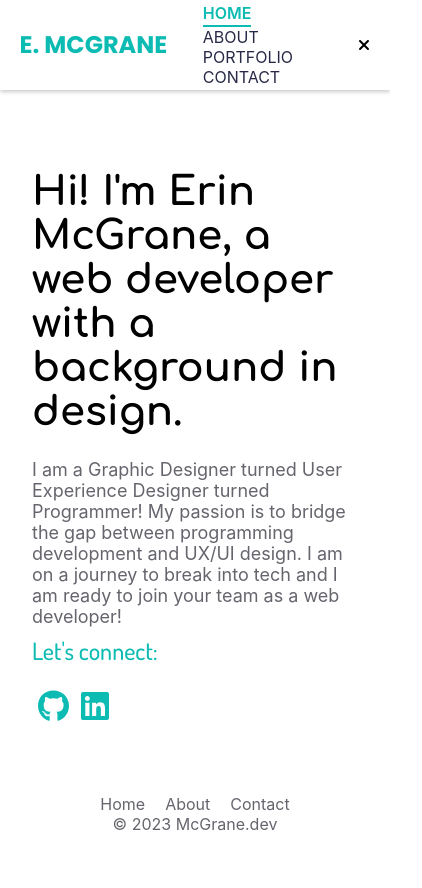
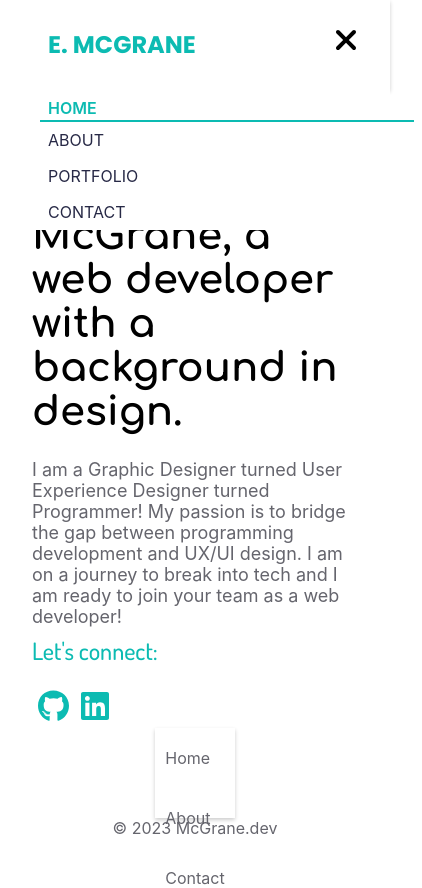
Before and after one commit to mcgrane18482/react-portfolio-site, a React (Create React App) app in the folder react-app/: page / in a window 390 px wide. Both pictures are taken after a click on the icon 363 px from the left and 45 px from the top of the page. Shown: the whole page, 422 px wide, since content can reach past the window. Before the commit the page ends 844 px from the top, so only its background shows below. Built offline with nearby package versions, Linux system fonts and the light colour scheme.

Commit message:
added responsive menu but footer stylying is now broken

```diff
--- a/react-app/src/components/Header/header.scss
+++ b/react-app/src/components/Header/header.scss
@@ -3,11 +3,25 @@
 @import url('https://fonts.googleapis.com/css2?family=Poppins:wght@200;300;400;500;600;700&display=swap');
 
 
-header{
+nav{
+    display: flex;
+    justify-content: space-between;
+    align-items: center;
     box-shadow: 0 2px 4px rgba(0, 0, 0, 0.2);
     background-color: #ffffff;
     height: 90px;
-    nav a{
+    position: sticky;
+    top: 0;
+    ul{
+      display: flex;
+    }
+    ul li {
+      list-style: none;
+    }
+    ul li a{
+      display: flex;
+      padding: 0.5rem;
+      margin: 0 0.5rem;
       color: #272946;
       transition: all 0.2s linear 0s;
       &:not(:last-child){
@@ -27,15 +41,9 @@ header{
     }
   }
 
-.header-content{
-    padding: 0 5%;
-    display: flex;
-    flex-direction: row;
-    justify-content: space-between;
-    align-items: center;
-}
 
 .logo {
+    margin-left: 3rem;
     font-family: 'Poppins', cursive;
     font-weight: 700;
     font-size: 24px;
@@ -45,19 +53,33 @@ header{
 
 #mobile{
   display:none;
+
 }
 
-@media only screen and (max-width: 769px){
-  .navbar {
+@media only screen and (max-width: 650px){
+  nav {
     display: flex;
     flex-direction: column;
     align-items: flex-start;
-    justify-content: flex-start;
-
-  }li {
-    margin-bottom: 20px;
   }
   #mobile{
-    display: block;
+    display:flex;
+    position: absolute;
+    top: 1.5rem;
+    right: 2rem;
+  }
+  nav ul{
+    display: none;
+    flex-direction: column;
+    width: 100%;
+  }
+  nav ul.open{
+    display: flex;
+    background-color:white;
+
+  }
+  nav ul li {
+   width: 100%;
+   margin-left: 2rem;
   }
 }
--- a/react-app/src/components/Header/index.jsx
+++ b/react-app/src/components/Header/index.jsx
@@ -7,32 +7,39 @@ import { faBars, faTimes } from '@fortawesome/free-solid-svg-icons';
 
 const Header = () => {
 
-    const [menuIcon, setMenuIcon] = useState(false);
+    const [menuOpen, setMenuOpen] = useState(false);
 
     const toggleMenu = async e => {
-        setMenuIcon(!menuIcon);
+        setMenuOpen(!menuOpen);
     };
 
     return (
-        <header>
-            <div className="header-content">
-                <div className="logo">E. MCGRANE</div>
 
+        <nav className="header-content">
+            <NavLink to="/" className="logo">E. MCGRANE</NavLink>
 
-                <nav className="navbar">
+            <ul className={menuOpen ? "open" : ""}>
+                <li>
                     <NavLink to="/">HOME</NavLink>
+                </li>
+                <li>
                     <NavLink to="/about">ABOUT</NavLink>
+                </li>
+                <li>
                     <NavLink to="/portfolio">PORTFOLIO</NavLink>
+                </li>
+                <li>
                     <NavLink to="/contact">CONTACT</NavLink>
+                </li>
 
-                </nav>
+            </ul>
 
-                <div id="mobile">
-                    <FontAwesomeIcon id="menu-icon" onClick={toggleMenu} icon={menuIcon ? faTimes : faBars} />
-                </div>
+            <div id="mobile">
+                <FontAwesomeIcon id="menu-icon" onClick={toggleMenu} icon={menuOpen ? faTimes : faBars} size="2x" />
+            </div>
 
-            </div>
-        </header>
+        </nav>
+
     )
 }
 export default Header;
```
